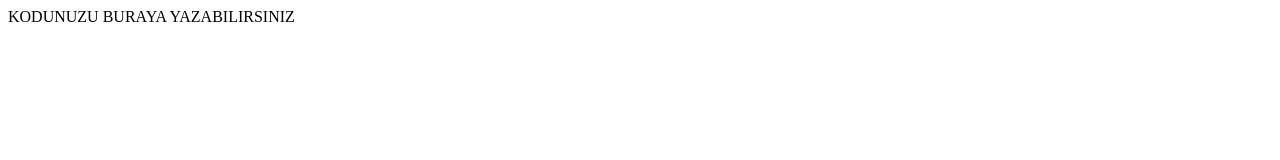
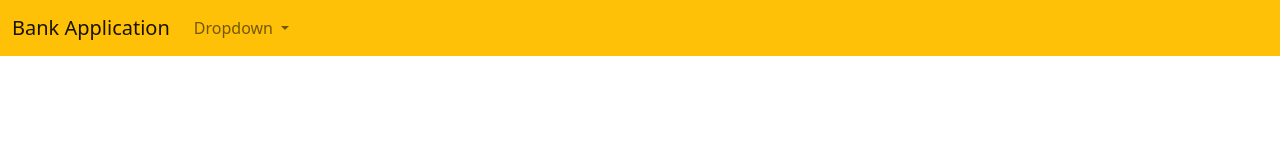
Before and after one commit to kodin21/eft-uygulamasi-week1-homework-onursimsekkk, a website built with Parcel: page index.html in a window 1280 px wide. Built offline with nearby package versions, Linux system fonts and the light colour scheme.

Commit message:
Add bootstarp navbar+dropdown

```diff
--- a/index.html
+++ b/index.html
@@ -4,10 +4,37 @@
     <meta charset="UTF-8">
     <meta http-equiv="X-UA-Compatible" content="IE=edge">
     <meta name="viewport" content="width=device-width, initial-scale=1.0">
-    <title>Document</title>
+    <link href="https://cdn.jsdelivr.net/npm/bootstrap@5.0.2/dist/css/bootstrap.min.css" rel="stylesheet" integrity="sha384-EVSTQN3/azprG1Anm3QDgpJLIm9Nao0Yz1ztcQTwFspd3yD65VohhpuuCOmLASjC" crossorigin="anonymous">
+    <title>Bank Account</title>
 </head>
 <body>
-    KODUNUZU BURAYA YAZABILIRSINIZ
+    <div>
+        <nav class="navbar navbar-expand-lg navbar-light bg-warning">
+            <div class="container-fluid">
+              <a class="navbar-brand" href="#">Bank Application</a>
+              <button class="navbar-toggler" type="button" data-bs-toggle="collapse" data-bs-target="#navbarNavDarkDropdown" aria-controls="navbarNavDarkDropdown" aria-expanded="false" aria-label="Toggle navigation">
+                <span class="navbar-toggler-icon"></span>
+              </button>
+              <div class="collapse navbar-collapse" id="navbarNavDarkDropdown">
+                <ul class="navbar-nav">
+                  <li class="nav-item dropdown">
+                    <a class="nav-link dropdown-toggle" href="#" id="navbarDarkDropdownMenuLink" role="button" data-bs-toggle="dropdown" aria-expanded="false">
+                      Dropdown
+                    </a>
+                    <ul class="dropdown-menu dropdown-menu-dark" aria-labelledby="navbarDarkDropdownMenuLink">
+                      <li><a class="dropdown-item" href="#">Action</a></li>
+                      <li><a class="dropdown-item" href="#">Another action</a></li>
+                      <li><a class="dropdown-item" href="#">Something else here</a></li>
+                    </ul>
+                  </li>
+                </ul>
+              </div>
+            </div>
+          </nav>
+
+
+    </div>
+    <script src="https://cdn.jsdelivr.net/npm/bootstrap@5.0.2/dist/js/bootstrap.bundle.min.js" integrity="sha384-MrcW6ZMFYlzcLA8Nl+NtUVF0sA7MsXsP1UyJoMp4YLEuNSfAP+JcXn/tWtIaxVXM" crossorigin="anonymous"></script>
     <script src="index.js"></script>
 </body>
 </html>
```
